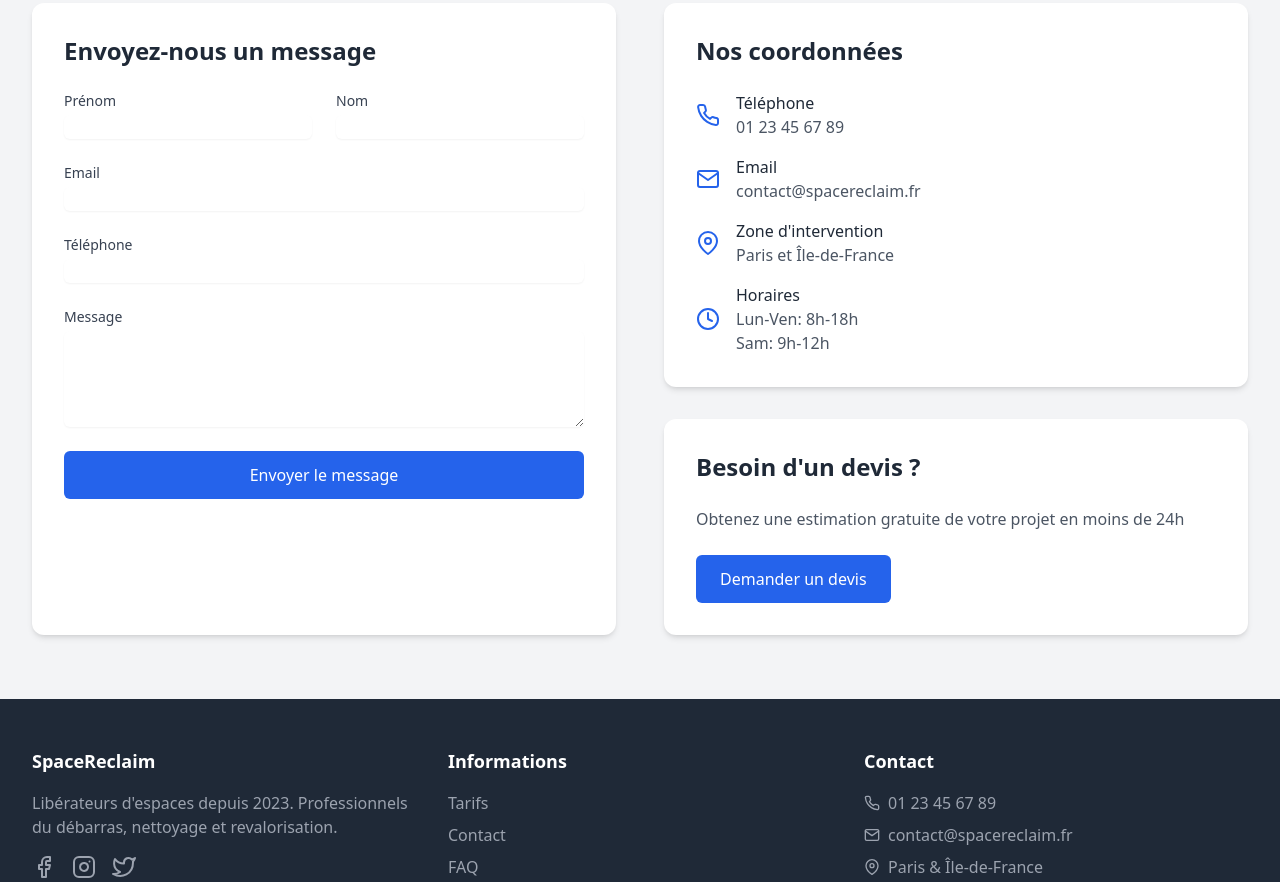
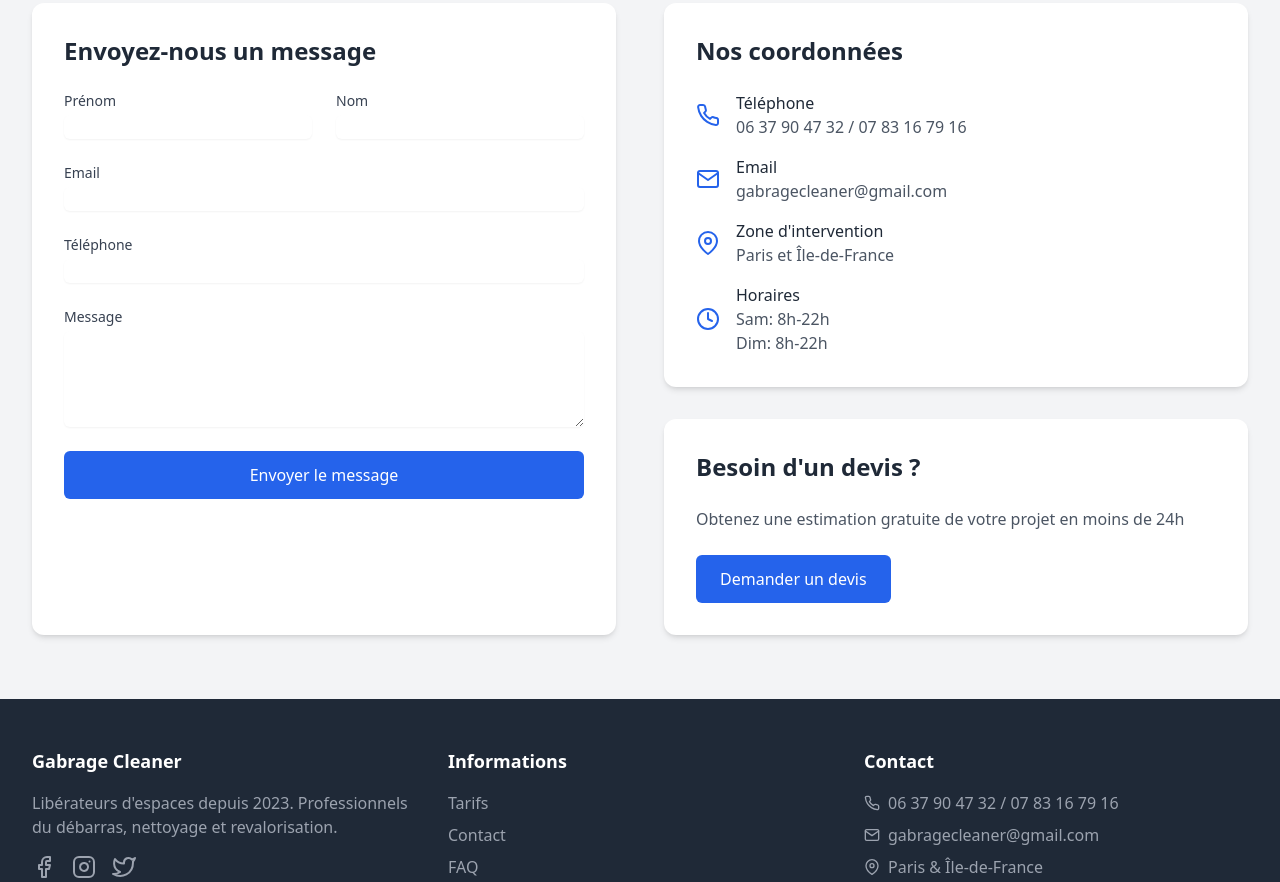
Before and after one commit to Askkip/gabrage, a plain HTML site: page contact.html in a window 1280 px wide. Shown: the part 273-1155 px from the top of the page. Drawn offline with nearby package versions, Linux system fonts and the light colour scheme.

Commit message:
fix ancrage

```diff
--- a/contact.html
+++ b/contact.html
@@ -3,7 +3,7 @@
 <head>
     <meta charset="UTF-8">
     <meta name="viewport" content="width=device-width, initial-scale=1.0">
-    <title>Contact - SpaceReclaim</title>
+    <title>Contact - Gabrage Cleaner</title>
     <script src="https://cdn.tailwindcss.com"></script>
     <script src="https://unpkg.com/feather-icons"></script>
     <script>
@@ -109,14 +109,14 @@
                 <i data-feather="phone" class="w-6 h-6 text-primary mr-4"></i>
                 <div>
                   <p class="font-medium text-dark">Téléphone</p>
-                  <p class="text-gray-600">01 23 45 67 89</p>
+                  <p class="text-gray-600"> 06 37 90 47 32 / 07 83 16 79 16</p>
                 </div>
               </div>
               <div class="flex items-center">
                 <i data-feather="mail" class="w-6 h-6 text-primary mr-4"></i>
                 <div>
                   <p class="font-medium text-dark">Email</p>
-                  <p class="text-gray-600">contact@spacereclaim.fr</p>
+                  <p class="text-gray-600">gabragecleaner@gmail.com</p>
                 </div>
               </div>
               <div class="flex items-center">
@@ -130,7 +130,7 @@
                 <i data-feather="clock" class="w-6 h-6 text-primary mr-4"></i>
                 <div>
                   <p class="font-medium text-dark">Horaires</p>
-                  <p class="text-gray-600">Lun-Ven: 8h-18h<br>Sam: 9h-12h</p>
+                  <p class="text-gray-600">Sam: 8h-22h<br>Dim: 8h-22h</p>
                 </div>
               </div>
             </div>
@@ -153,7 +153,7 @@
     <div class="max-w-7xl mx-auto px-4 sm:px-6 lg:px-8 py-12">
       <div class="grid grid-cols-1 md:grid-cols-3 gap-8">
         <div>
-          <h3 class="text-lg font-bold mb-4">SpaceReclaim</h3>
+          <h3 class="text-lg font-bold mb-4">Gabrage Cleaner</h3>
           <p class="text-gray-400">Libérateurs d'espaces depuis 2023. Professionnels du débarras, nettoyage et revalorisation.</p>
 <div class="mt-4 flex space-x-4">
             <a href="#" class="text-gray-400 hover:text-white">
@@ -180,11 +180,11 @@
           <ul class="space-y-2">
             <li class="flex items-center text-gray-400">
               <i data-feather="phone" class="w-4 h-4 mr-2"></i>
-              <span>01 23 45 67 89</span>
+              <span>06 37 90 47 32 / 07 83 16 79 16</span>
             </li>
             <li class="flex items-center text-gray-400">
               <i data-feather="mail" class="w-4 h-4 mr-2"></i>
-              <span>contact@spacereclaim.fr</span>
+              <span>gabragecleaner@gmail.com</span>
             </li>
             <li class="flex items-center text-gray-400">
               <i data-feather="map-pin" class="w-4 h-4 mr-2"></i>
```
Also changed, not shown: index.html (+8 -6 lines), tarif.html (+11 -9 lines).
